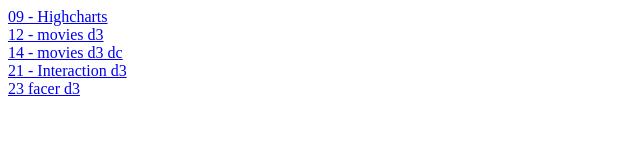
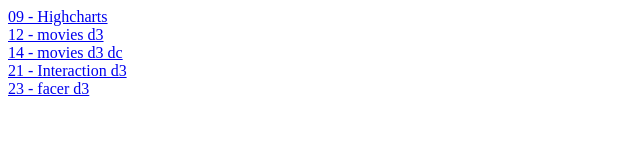
Before and after one commit to ajamancio/datavis, a plain HTML site: page index.html in a window 1280 px wide. Shown: the full height of the page, 0-640 px from the left. Drawn offline with Linux system fonts and the light colour scheme.

Commit message:
Update index.html
-

```diff
--- a/index.html
+++ b/index.html
@@ -2,4 +2,4 @@
 <a href="http://ajamancio.github.io/datavis/movies_d3.html">12 - movies d3</a><br />
 <a href="http://ajamancio.github.io/datavis/movies_d3_dc.html">14 - movies d3 dc </a><br />
 <a href="http://ajamancio.github.io/datavis/usa.html">21 - Interaction d3</a><br />
-<a href="http://ajamancio.github.io/datavis/quakes.html">23 facer d3</a><br />
+<a href="http://ajamancio.github.io/datavis/quakes.html">23 - facer d3</a><br />
```
